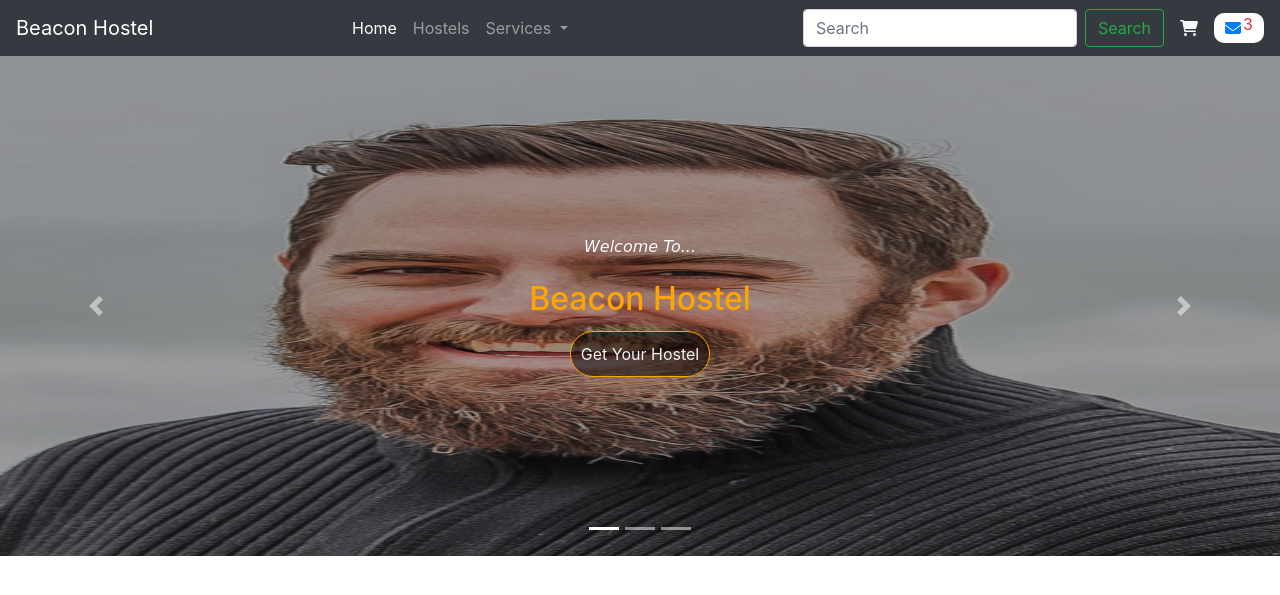
After one commit to Ronaldki/Hoste_site, a PHP site: page /HostelApp/user/home.php in a window 1280 px wide. The commit adds this page. Shown: the top 595 px of the page. Run offline with PHP 8.4, Linux system fonts and the light colour scheme; some libraries are stand-ins or nearby versions.

Commit message:
User page Upadate

```diff
--- a/admin/config/__delete_superAdmin.php
+++ b/admin/config/__delete_superAdmin.php
@@ -8,7 +8,7 @@ $user_id = $_GET['delete']?$_GET['delete']:'';
 $status = 'inactive';
 $deleted_table_name = 'deleted_users';
 $sql = "UPDATE user_tbl SET status = '$status' WHERE user_id = $user_id ";
-delete_user($sql, $con,$user_id, $deleted_table_name,);
+delete_user($sql, $con,$user_id, $deleted_table_name);
 
 ?>
 
--- a/admin/config/__delete_users_permanently.php
+++ b/admin/config/__delete_users_permanently.php
@@ -13,7 +13,7 @@ $result = mysqli_query($con, $sql);
 
 if ($result) {
     // echo "<script>swal.fire(deleted successfully)</script>";
-    header('location:http://localhost/HostelApp/Hoste_site/admin/all_deleted_users.php');
+    header('location:http://localhost/Hoste_site/Hoste_site/admin/all_deleted_users.php');
 } else {
     echo 'not done ' . mysqli_error($con);
 }
--- a/admin/hostel_images.php
+++ b/admin/hostel_images.php
@@ -39,7 +39,7 @@ include('./config/connect.php');
                         <!-- <div class="col-md-6"> -->
                         <div class="form-floating my-4">
 
-                            Single <input type="radio" name="single_double" value="single"> &nbsp;
+                            Single <input type="radio" name="single_double" value="single" checked> &nbsp;
                             Double <input type="radio" name="single_double" value="double">
 
 
--- /dev/null
+++ b/user/css/style.css
@@ -0,0 +1,76 @@
+.nav-icons{
+    height: 30px;
+    width: 50px;
+    border-radius: 10px;
+    display: flex;
+    flex-direction: row;
+    background-color: white;
+    align-items: center;
+    justify-content: center;
+    position: relative;
+}
+.nav-icons span{
+
+    margin-top: -8px;
+    padding-left: 2px;
+
+}
+.slide_image_parent{
+    position: relative;
+}
+.dim_backgroud{
+    overflow: hidden;
+}
+.caption, .caption_wrapper{
+    background: rgba(0, 0, 0, 0.2) !important;
+    position: absolute;
+    width: 100%;
+    height: 100%;
+    display: flex;
+    flex-direction: column;
+    align-items: center;
+    justify-content: center;
+
+}
+.caption p{
+  font-family: cursive;
+  font-style: italic;
+  text-transform: capitalize;
+
+}
+.caption h2{
+   color: orange;
+   padding: 5px;
+   text-transform: capitalize;
+   text-align: center;
+
+}
+.caption button{
+   border: 1px solid orange;
+   padding: 10px;
+   text-transform: capitalize;
+   text-align: center;
+   border-radius: 60px;
+
+   background:rgba(0, 0, 0, 0.5)  ;
+
+
+}
+.caption button:hover{
+   /* border: 1px solid orange; */
+   padding: 10px;
+   text-transform: capitalize;
+   text-align: center;
+   border-radius: 60px;
+   background-color: orange;
+
+}
+.caption button a{
+   text-transform: capitalize;
+   text-decoration: none;
+   color: #f2f2f2
+
+}
+.slide_image{
+/* position: absolute; */
+}
--- /dev/null
+++ b/user/home.php
@@ -0,0 +1,131 @@
+<!DOCTYPE html>
+<html lang="en">
+
+<head>
+    <meta charset="UTF-8">
+    <meta http-equiv="X-UA-Compatible" content="IE=edge">
+    <meta name="viewport" content="width=device-width, initial-scale=1.0">
+    <title>Document</title>
+    <link rel="stylesheet" href="https://cdn.jsdelivr.net/npm/bootstrap@4.4.1/dist/css/bootstrap.min.css" integrity="sha384-Vkoo8x4CGsO3+Hhxv8T/Q5PaXtkKtu6ug5TOeNV6gBiFeWPGFN9MuhOf23Q9Ifjh" crossorigin="anonymous">
+    <link rel="stylesheet" href="css/style.css">
+</head>
+
+<body>
+    <section class="sticky-top">
+
+
+        <nav class="navbar navbar-expand-lg navbar-dark bg-dark ">
+            <a class="navbar-brand w-25" href="home.php">Beacon Hostel</a>
+            <div class="navbar-toggler" type="button" data-toggle="collapse" data-target="#navbarSupportedContent" aria-controls="navbarSupportedContent" aria-expanded="false" aria-label="Toggle navigation">
+                <span class="navbar-toggler-icon"></span>
+            </div>
+
+            <div class="collapse navbar-collapse" id="navbarSupportedContent">
+                <ul class="navbar-nav mr-auto">
+                    <li class="nav-item active">
+                        <a class="nav-link" href="#">Home </a>
+                    </li>
+                    <li class="nav-item">
+                        <a class="nav-link" href="#">Hostels</a>
+                    </li>
+
+                    <li class="nav-item dropdown">
+                        <a class="nav-link dropdown-toggle" href="#" id="navbarDropdown" role="button" data-toggle="dropdown" aria-haspopup="true" aria-expanded="false">
+                            Services
+                        </a>
+                        <div class="dropdown-menu" aria-labelledby="navbarDropdown">
+                            <a class="dropdown-item" href="#">Action</a>
+                            <a class="dropdown-item" href="#">Another action</a>
+                            <div class="dropdown-divider"></div>
+                            <a class="dropdown-item" href="#">Something else here</a>
+                        </div>
+                    </li>
+                    <li class="nav-item">
+
+                    </li>
+                </ul>
+                <form class="form-inline my-2 my-lg-0">
+                    <input class="form-control mr-sm-2" type="search" placeholder="Search" aria-label="Search">
+                    <button class="btn btn-outline-success my-2 my-sm-0" type="submit">Search</button>
+                </form>
+                <a class="nav-link " href="#"><i class="fa fa-shopping-cart text-light">Booked</i> </a>
+                <div class="btmessage">
+                    <a class="nav-link nav-icons" href="#">
+                        <i class="fa fa-envelope"></i>
+                        <span class="text-danger ">3</span>
+                    </a>
+
+                </div>
+            </div>
+        </nav>
+    </section>
+
+    <section class="">
+        <div id="carouselExampleIndicators" class="carousel slide" data-ride="carousel">
+            <ol class="carousel-indicators">
+                <li data-target="#carouselExampleIndicators" data-slide-to="0" class="active"></li>
+                <li data-target="#carouselExampleIndicators" data-slide-to="1"></li>
+                <li data-target="#carouselExampleIndicators" data-slide-to="2"></li>
+            </ol>
+            <div class="carousel-inner">
+                <!-- <div class="carousel-item active  ">
+                    <img class="d-block w-100" height="500vh" src="../admin/assets/img/testimonial-bg1.jpg" alt="First slide">
+                </div> -->
+                <div class="carousel-item active slide_image_parent">
+                    <div class="caption ">
+                        <div class="caption_wrapper">
+                            <p class="text-light"> welcome to...</p>
+                            <h2> beacon hostel </h2>
+
+                            <button class="view_hostel text-light"><a href="">get your hostel</a></button>
+
+                        </div>
+                    </div>
+                    <img class="d-block w-100 slide_image " height="500vh" src="../admin/assets/img/testimonial-bg1.jpg" alt="Second slide">
+                </div>
+                <div class="carousel-item slide_image_parent">
+                    <div class="caption ">
+                        <div class="caption_wrapper">
+                            <p class="text-light"> get your best hostel here... </p>
+                            <h2> on beacon hostel </h2>
+
+                            <button class="view_hostel text-light"><a href="">get your hostel</a></button>
+
+                        </div>
+                    </div>
+                    <img class="d-block w-100 slide_image " height="500vh" src="../admin/assets/img/testimonial-bg1.jpg" alt="Second slide">
+                </div>
+                <div class="carousel-item slide_image_parent">
+                    <div class="caption ">
+                        <div class="caption_wrapper">
+                            <p class="text-light">wish you nice stay... </p>
+                            <h2> in our hostel </h2>
+
+                            <button class="view_hostel text-light"><a href="">get your hostel</a></button>
+
+                        </div>
+                    </div>
+                    <img class="d-block w-100 slide_image " height="500vh" src="../admin/uploads/IMG-62a1c41753bec.jpg" alt="Second slide">
+                </div>
+                <!-- <div class="carousel-item">
+                    <img class="d-block w-100 " height="500vh" src="../admin/assets/img/testimonial-bg1.jpg" alt="Third slide">
+                </div> -->
+            </div>
+            <a class="carousel-control-prev" href="#carouselExampleIndicators" role="button" data-slide="prev">
+                <span class="carousel-control-prev-icon" aria-hidden="true"></span>
+                <span class="sr-only">Previous</span>
+            </a>
+            <a class="carousel-control-next" href="#carouselExampleIndicators" role="button" data-slide="next">
+                <span class="carousel-control-next-icon" aria-hidden="true"></span>
+                <span class="sr-only">Next</span>
+            </a>
+        </div>
+    </section>
+
+    <script src="https://use.fontawesome.com/releases/v6.1.0/js/all.js" crossorigin="anonymous"></script>
+    <script src="https://code.jquery.com/jquery-3.4.1.slim.min.js" integrity="sha384-J6qa4849blE2+poT4WnyKhv5vZF5SrPo0iEjwBvKU7imGFAV0wwj1yYfoRSJoZ+n" crossorigin="anonymous"></script>
+    <script src="https://cdn.jsdelivr.net/npm/popper.js@1.16.0/dist/umd/popper.min.js" integrity="sha384-Q6E9RHvbIyZFJoft+2mJbHaEWldlvI9IOYy5n3zV9zzTtmI3UksdQRVvoxMfooAo" crossorigin="anonymous"></script>
+    <script src="https://cdn.jsdelivr.net/npm/bootstrap@4.4.1/dist/js/bootstrap.min.js" integrity="sha384-wfSDF2E50Y2D1uUdj0O3uMBJnjuUD4Ih7YwaYd1iqfktj0Uod8GCExl3Og8ifwB6" crossorigin="anonymous"></script>
+</body>
+
+</html>
```
Also changed, not shown: admin/room_images/IMG-62a2077910b02.png (added), admin/room_images/IMG-62a2dc1f54de4.jpg (added), admin/room_images/IMG-62a2de37da831.jpg (added).
